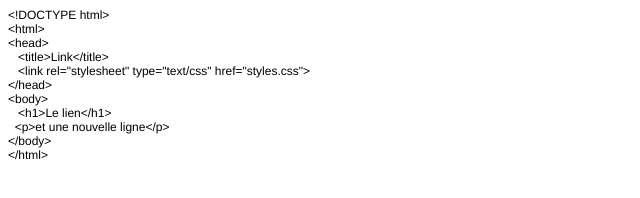
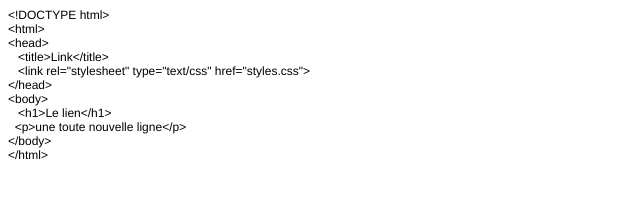
Before and after one commit to ehaardt01/OpenclassroomsProject, a plain HTML site: page link.html in a window 1280 px wide. Shown: the full height of the page, 0-640 px from the left. Drawn offline with Linux system fonts and the light colour scheme.

Commit message:
Modification du fichier de lien dans link2

```diff
--- a/link.html
+++ b/link.html
@@ -20,7 +20,7 @@
 <p class="p1"><span class="s1">&lt;/head&gt;</span></p>
 <p class="p1"><span class="s1">&lt;body&gt;</span></p>
 <p class="p1"><span class="s1"><span class="Apple-converted-space">   </span>&lt;h1&gt;Le lien&lt;/h1&gt;</span></p>
-<p class="p1"><span class="s1"><span class="Apple-converted-space">  </span>&lt;p&gt;et une nouvelle ligne&lt;/p&gt;</span></p>
+<p class="p1"><span class="s1"><span class="Apple-converted-space">  </span>&lt;p&gt;une toute nouvelle ligne&lt;/p&gt;</span></p>
 <p class="p1"><span class="s1">&lt;/body&gt;</span></p>
 <p class="p1"><span class="s1">&lt;/html&gt;</span></p>
 </body>
```
